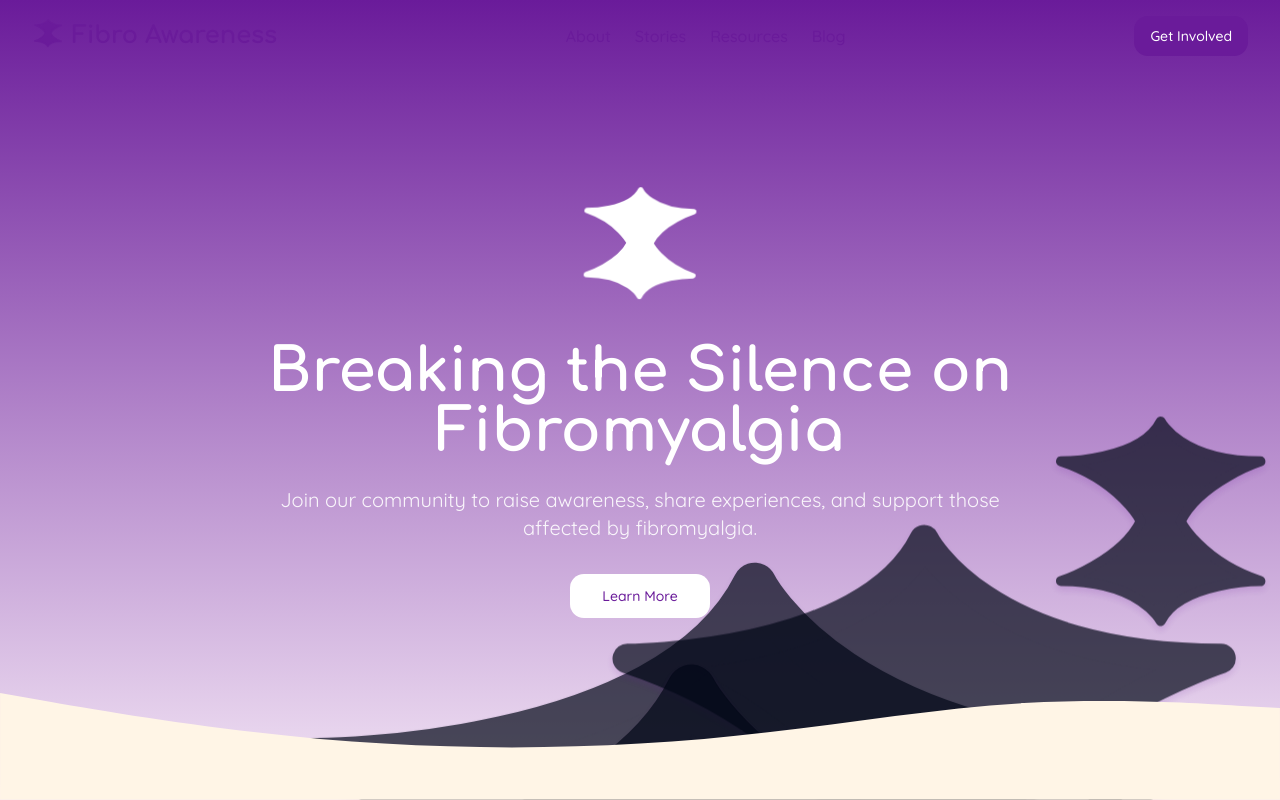
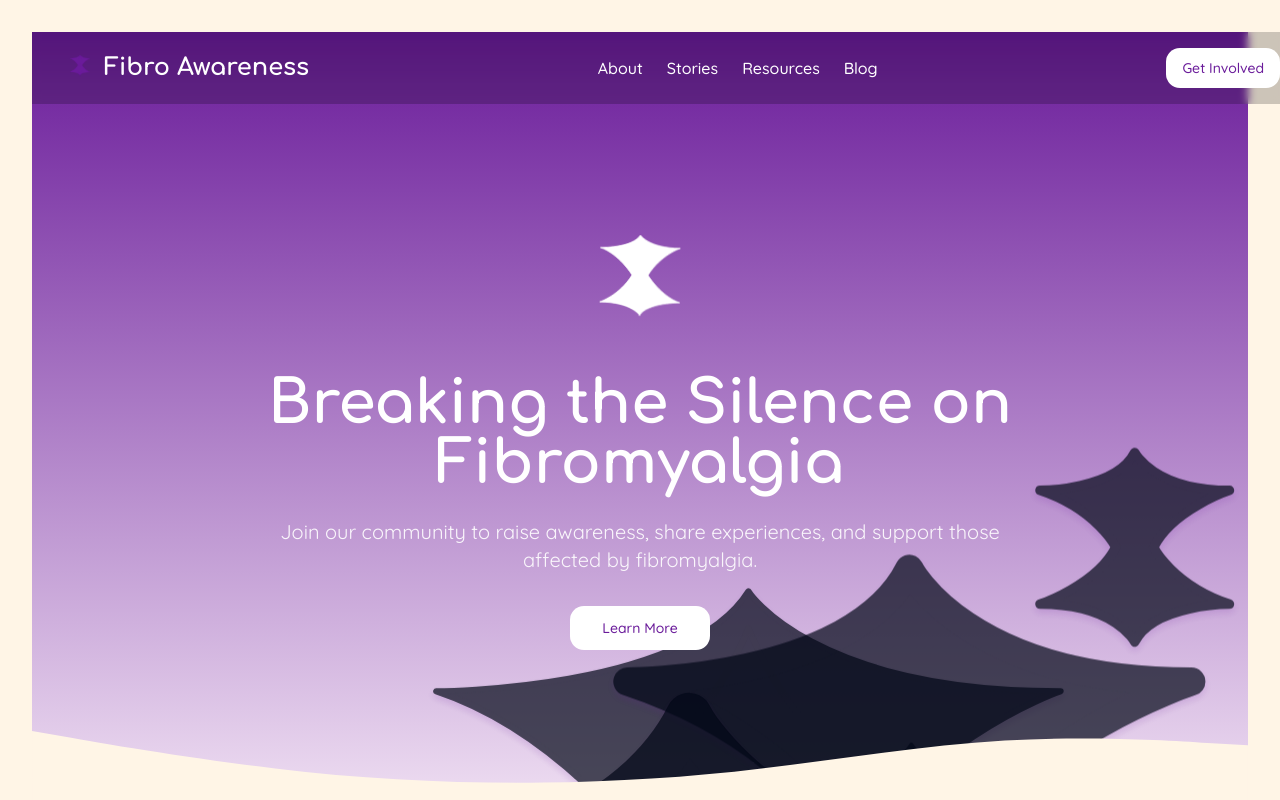
Before and after one commit to Terry-Diana/flutter-for-fibro, a React (Vite) app: page / in a window 1280 px wide. Shown: the top 800 px of the page. Built offline with nearby package versions, Linux system fonts and the light colour scheme.

Commit message:
Refactor: Update butterfly visuals and header.
- Updated butterfly SVG components to match provided images.
- Modified header styling to ensure visibility with and without scroll.

```diff
--- a/src/App.tsx
+++ b/src/App.tsx
@@ -1,3 +1,4 @@
+
 import { Toaster } from "@/components/ui/toaster";
 import { Toaster as Sonner } from "@/components/ui/sonner";
 import { TooltipProvider } from "@/components/ui/tooltip";
@@ -5,6 +6,10 @@ import { QueryClient, QueryClientProvider } from "@tanstack/react-query";
 import { BrowserRouter, Routes, Route } from "react-router-dom";
 import Index from "./pages/Index";
 import NotFound from "./pages/NotFound";
+
+// Import our updated CSS
+import "./App.css";
+import "./index.css";
 
 const queryClient = new QueryClient();
 
--- /dev/null
+++ b/src/components/ButterflyIcon.tsx
@@ -0,0 +1,67 @@
+
+import React from "react";
+import { cn } from "@/lib/utils";
+
+type ButterflyIconProps = {
+  className?: string;
+  style?: React.CSSProperties;
+  variant?: "simple" | "detailed";
+};
+
+const ButterflyIcon = ({ className, style, variant = "simple" }: ButterflyIconProps) => {
+  if (variant === "detailed") {
+    // Detailed butterfly inspired by the uploaded images
+    return (
+      <svg
+        className={className}
+        style={style}
+        viewBox="0 0 800 600"
+        fill="none"
+        xmlns="http://www.w3.org/2000/svg"
+      >
+        <path
+          d="M400 550C400 550 350 470 150 470C150 470 270 430 350 300C350 300 270 170 150 130C150 130 350 130 400 50C400 50 450 130 650 130C650 130 530 170 450 300C450 300 530 430 650 470C650 470 450 470 400 550Z"
+          fill="currentColor"
+          stroke="currentColor"
+          strokeWidth="5"
+          strokeLinecap="round"
+          strokeLinejoin="round"
+        />
+        <path
+          d="M400 80C400 80 420 130 450 160M400 80C400 80 380 130 350 160M400 550C400 550 420 500 450 440M400 550C400 550 380 500 350 440"
+          stroke="currentColor"
+          strokeOpacity="0.5"
+          strokeWidth="5"
+          strokeLinecap="round"
+        />
+        <path
+          d="M370 300C370 330 383.4 350 400 350C416.6 350 430 330 430 300C430 270 416.6 250 400 250C383.4 250 370 270 370 300Z"
+          fill="currentColor"
+          fillOpacity="0.3"
+        />
+      </svg>
+    );
+  }
+
+  // Simple butterfly (current design)
+  return (
+    <svg
+      className={cn(className)}
+      style={style}
+      viewBox="0 0 24 24"
+      fill="none"
+      xmlns="http://www.w3.org/2000/svg"
+    >
+      <path
+        d="M12 22C12 22 10 18 2 18C2 18 8 16 10 12C10 12 8 8 2 6C2 6 10 6 12 2C12 2 14 6 22 6C22 6 16 8 14 12C14 12 16 16 22 18C22 18 14 18 12 22Z"
+        fill="currentColor"
+        stroke="currentColor"
+        strokeWidth="1"
+        strokeLinecap="round"
+        strokeLinejoin="round"
+      />
+    </svg>
+  );
+};
+
+export default ButterflyIcon;
--- a/src/components/HeroSection.tsx
+++ b/src/components/HeroSection.tsx
@@ -1,6 +1,7 @@
 
 import React from "react";
 import { Button } from "@/components/ui/button";
+import ButterflyIcon from "./ButterflyIcon";
 
 const HeroSection = () => {
   const scrollToAbout = () => {
@@ -15,8 +16,9 @@ const HeroSection = () => {
       {/* Decorative Butterflies */}
       <div className="absolute inset-0 overflow-hidden">
         {[...Array(6)].map((_, i) => (
-          <Butterfly
+          <ButterflyIcon
             key={i}
+            variant={i % 2 === 0 ? "detailed" : "simple"}
             className={`absolute opacity-${Math.floor(
               Math.random() * 3
             ) + 7}0 animate-float butterfly-shadow`}
@@ -35,7 +37,10 @@ const HeroSection = () => {
       <div className="container mx-auto px-4 z-10">
         <div className="max-w-3xl mx-auto text-center animate-fade-in">
           <div className="mb-8 flex justify-center">
-            <Butterfly className="h-24 w-24 md:h-32 md:w-32 text-white animate-flutter" />
+            <ButterflyIcon
+              variant="detailed"
+              className="h-24 w-24 md:h-32 md:w-32 text-white animate-flutter"
+            />
           </div>
           <h1 className="text-4xl md:text-6xl font-bold text-white mb-6 leading-tight">
             Breaking the Silence on Fibromyalgia
@@ -70,24 +75,4 @@ const HeroSection = () => {
   );
 };
 
-// Butterfly SVG component
-const Butterfly = ({ className, style }: { className?: string; style?: React.CSSProperties }) => (
-  <svg
-    className={className}
-    style={style}
-    viewBox="0 0 24 24"
-    fill="none"
-    xmlns="http://www.w3.org/2000/svg"
-  >
-    <path
-      d="M12 22C12 22 10 18 2 18C2 18 8 16 10 12C10 12 8 8 2 6C2 6 10 6 12 2C12 2 14 6 22 6C22 6 16 8 14 12C14 12 16 16 22 18C22 18 14 18 12 22Z"
-      fill="currentColor"
-      stroke="currentColor"
-      strokeWidth="1"
-      strokeLinecap="round"
-      strokeLinejoin="round"
-    />
-  </svg>
-);
-
 export default HeroSection;
--- a/src/components/Navbar.tsx
+++ b/src/components/Navbar.tsx
@@ -3,6 +3,7 @@ import React, { useState, useEffect } from "react";
 import { Menu } from "lucide-react";
 import { Button } from "@/components/ui/button";
 import { cn } from "@/lib/utils";
+import ButterflyIcon from "./ButterflyIcon";
 
 const Navbar = () => {
   const [isScrolled, setIsScrolled] = useState(false);
@@ -41,46 +42,70 @@ const Navbar = () => {
         "fixed w-full z-50 transition-all duration-300 py-4",
         isScrolled
           ? "bg-white bg-opacity-90 backdrop-blur-sm shadow-md"
-          : "bg-transparent"
+          : "bg-black bg-opacity-20 backdrop-blur-sm"
       )}
     >
       <div className="container flex justify-between items-center">
         <div className="flex items-center">
           <div className="text-primary text-2xl font-comfortaa font-bold flex items-center">
-            <ButterflyLogo className="h-8 w-8 mr-2 animate-flutter" />
-            <span>Fibro Awareness</span>
+            <ButterflyIcon
+              variant="detailed"
+              className="h-8 w-8 mr-2 animate-flutter text-primary"
+            />
+            <span className={cn(
+              "transition-colors",
+              isScrolled ? "text-primary" : "text-white"
+            )}>Fibro Awareness</span>
           </div>
         </div>
 
         {/* Desktop Menu */}
-        <div className="hidden md:flex space-x-6 text-primary">
+        <div className="hidden md:flex space-x-6">
           <button
             onClick={() => scrollToSection("about")}
-            className="font-medium hover:text-primary-light transition-colors relative after:absolute after:bottom-0 after:left-0 after:h-0.5 after:w-0 hover:after:w-full after:bg-primary-light after:transition-all"
+            className={cn(
+              "font-medium transition-colors relative after:absolute after:bottom-0 after:left-0 after:h-0.5 after:w-0 hover:after:w-full after:bg-primary-light after:transition-all",
+              isScrolled ? "text-primary" : "text-white hover:text-white/80"
+            )}
           >
             About
           </button>
           <button
             onClick={() => scrollToSection("stories")}
-            className="font-medium hover:text-primary-light transition-colors relative after:absolute after:bottom-0 after:left-0 after:h-0.5 after:w-0 hover:after:w-full after:bg-primary-light after:transition-all"
+            className={cn(
+              "font-medium transition-colors relative after:absolute after:bottom-0 after:left-0 after:h-0.5 after:w-0 hover:after:w-full after:bg-primary-light after:transition-all",
+              isScrolled ? "text-primary" : "text-white hover:text-white/80"
+            )}
           >
             Stories
           </button>
           <button
             onClick={() => scrollToSection("resources")}
-            className="font-medium hover:text-primary-light transition-colors relative after:absolute after:bottom-0 after:left-0 after:h-0.5 after:w-0 hover:after:w-full after:bg-primary-light after:transition-all"
+            className={cn(
+              "font-medium transition-colors relative after:absolute after:bottom-0 after:left-0 after:h-0.5 after:w-0 hover:after:w-full after:bg-primary-light after:transition-all",
+              isScrolled ? "text-primary" : "text-white hover:text-white/80"
+            )}
           >
             Resources
           </button>
           <button
             onClick={() => scrollToSection("blog")}
-            className="font-medium hover:text-primary-light transition-colors relative after:absolute after:bottom-0 after:left-0 after:h-0.5 after:w-0 hover:after:w-full after:bg-primary-light after:transition-all"
+            className={cn(
+              "font-medium transition-colors relative after:absolute after:bottom-0 after:left-0 after:h-0.5 after:w-0 hover:after:w-full after:bg-primary-light after:transition-all",
+              isScrolled ? "text-primary" : "text-white hover:text-white/80"
+            )}
           >
             Blog
           </button>
         </div>
 
-        <Button variant="default" className="hidden md:flex">
+        <Button
+          variant={isScrolled ? "default" : "secondary"}
+          className={cn(
+            "hidden md:flex",
+            !isScrolled && "text-primary hover:text-primary-light bg-white hover:bg-white/90"
+          )}
+        >
           Get Involved
         </Button>
 
@@ -88,7 +113,10 @@ const Navbar = () => {
         <Button
           variant="ghost"
           size="icon"
-          className="md:hidden"
+          className={cn(
+            "md:hidden",
+            isScrolled ? "text-primary" : "text-white"
+          )}
           onClick={toggleMenu}
         >
           <Menu className="h-6 w-6" />
@@ -134,23 +162,4 @@ const Navbar = () => {
   );
 };
 
-// Butterfly Logo SVG Component
-const ButterflyLogo = ({ className }: { className?: string }) => (
-  <svg
-    className={className}
-    viewBox="0 0 24 24"
-    fill="none"
-    xmlns="http://www.w3.org/2000/svg"
-  >
-    <path
-      d="M12 22C12 22 10 18 2 18C2 18 8 16 10 12C10 12 8 8 2 6C2 6 10 6 12 2C12 2 14 6 22 6C22 6 16 8 14 12C14 12 16 16 22 18C22 18 14 18 12 22Z"
-      fill="#6A1B9A"
-      stroke="#6A1B9A"
-      strokeWidth="1"
-      strokeLinecap="round"
-      strokeLinejoin="round"
-    />
-  </svg>
-);
-
 export default Navbar;
```
